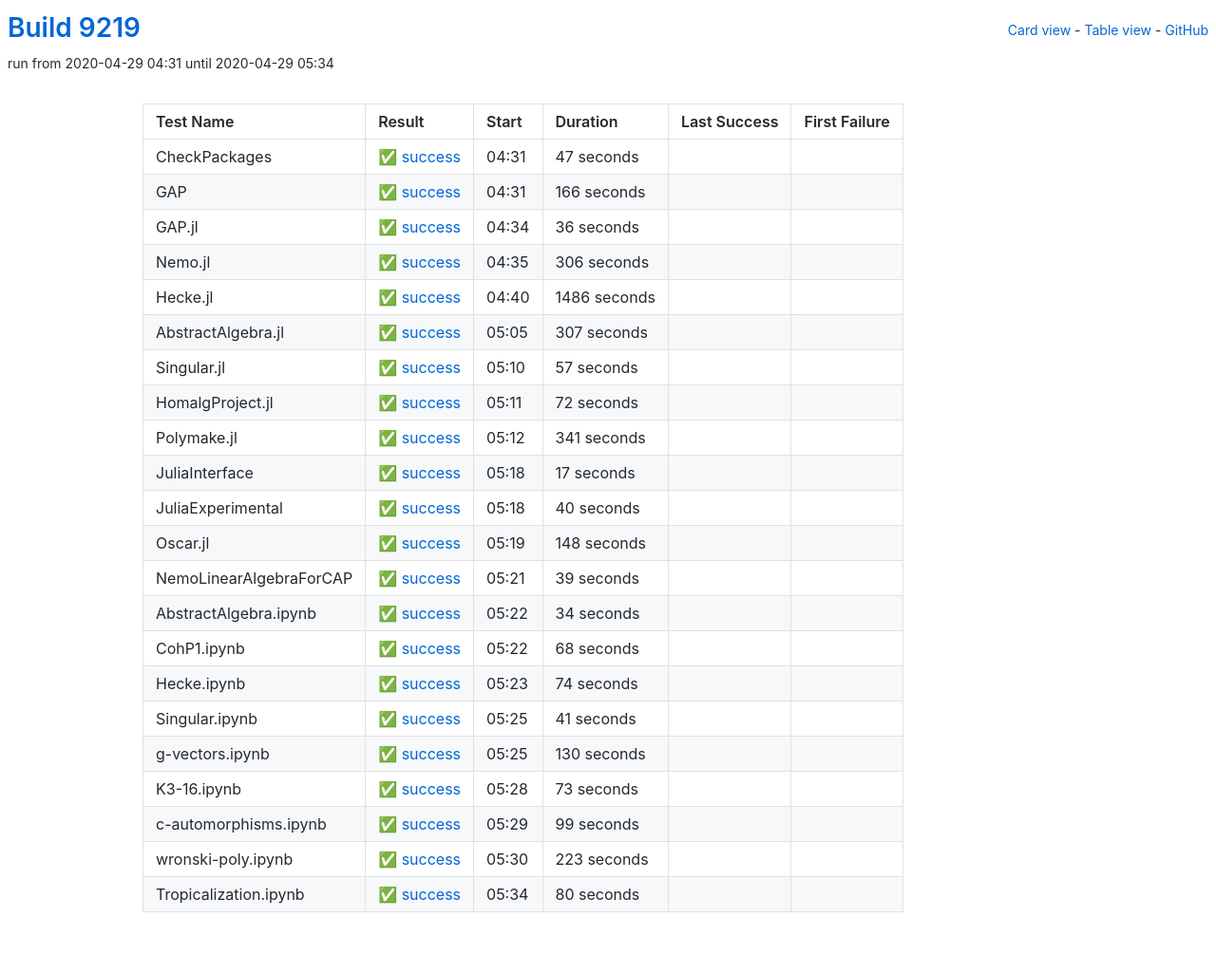
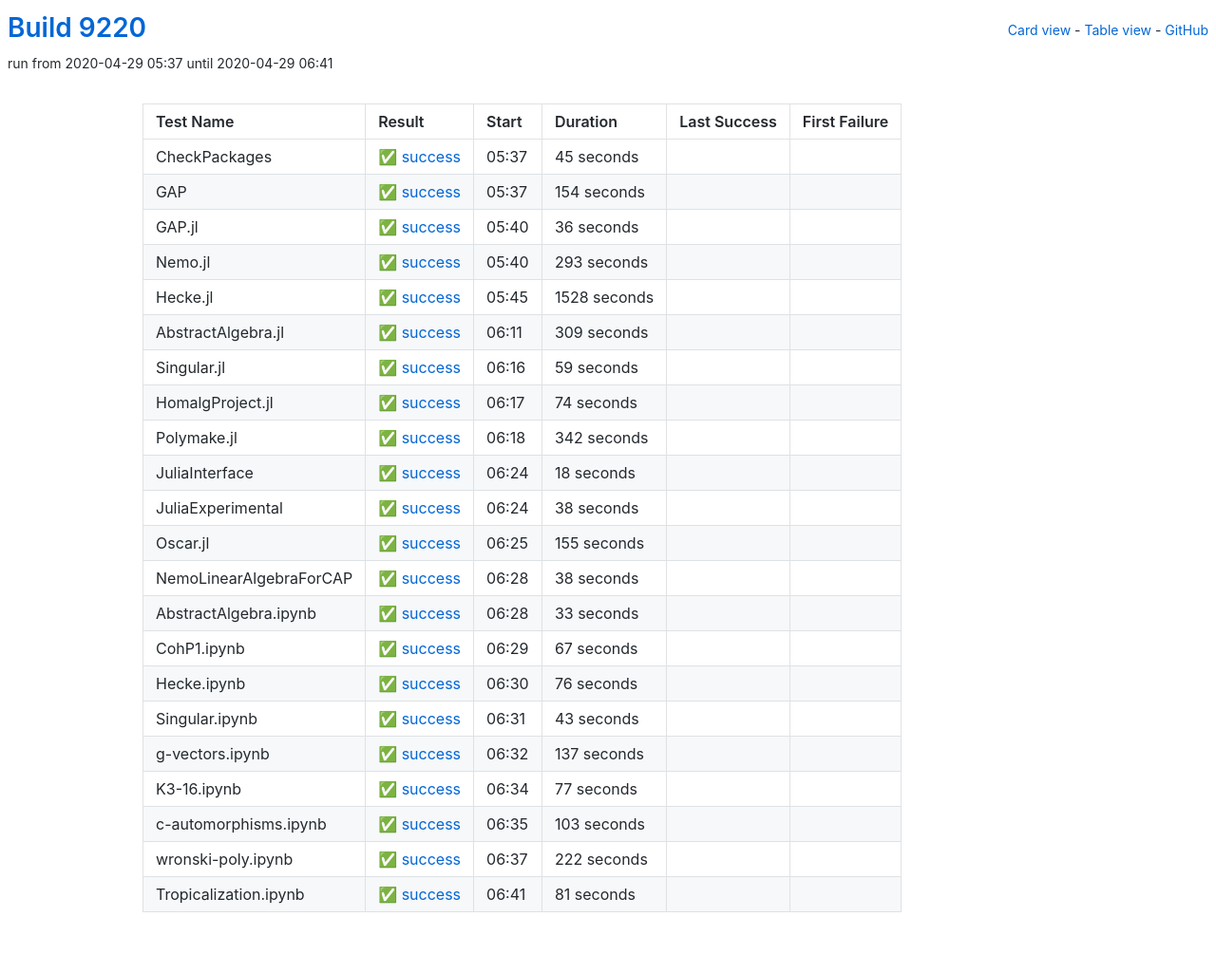
Before and after one commit to oscar-system/oscar-ci-status, a Jekyll site: the page built from table.html, in a window 1280 px wide. Shown: the whole page at 95% size. Built offline with Jekyll 4.4.1, drawn with Linux system fonts in a browser that asks for light colours.

Commit message:
Build 9220

```diff
--- a/_data/ci.yml
+++ b/_data/ci.yml
@@ -1,27 +1,27 @@
-build: 9219
-build_url: https://oscarci.mathematik.uni-kl.de/job/oscar/9219/
+build: 9220
+build_url: https://oscarci.mathematik.uni-kl.de/job/oscar/9220/
 job: oscar
 tests:
-- duration: 47
+- duration: 45
   exitcode: 0
   first_failure: false
   first_failure_url: null
   last_success: false
   last_success_url: null
-  log: https://oscarci.mathematik.uni-kl.de/job/oscar/9219/artifact/logs/build-9219/CheckPackages.log
+  log: https://oscarci.mathematik.uni-kl.de/job/oscar/9220/artifact/logs/build-9220/CheckPackages.log
   name: CheckPackages
-  start: 2020-04-29 04:31
+  start: 2020-04-29 05:37
   status: success
   success: true
-- duration: 166
+- duration: 154
   exitcode: 0
   first_failure: false
   first_failure_url: null
   last_success: false
   last_success_url: null
-  log: https://oscarci.mathematik.uni-kl.de/job/oscar/9219/artifact/logs/build-9219/GAP.log
+  log: https://oscarci.mathematik.uni-kl.de/job/oscar/9220/artifact/logs/build-9220/GAP.log
   name: GAP
-  start: 2020-04-29 04:31
+  start: 2020-04-29 05:37
   status: success
   success: true
 - duration: 36
@@ -30,141 +30,53 @@
   first_failure_url: null
   last_success: false
   last_success_url: null
-  log: https://oscarci.mathematik.uni-kl.de/job/oscar/9219/artifact/logs/build-9219/GAP.jl.log
+  log: https://oscarci.mathematik.uni-kl.de/job/oscar/9220/artifact/logs/build-9220/GAP.jl.log
   name: GAP.jl
-  start: 2020-04-29 04:34
+  start: 2020-04-29 05:40
   status: success
   success: true
-- duration: 306
+- duration: 293
   exitcode: 0
   first_failure: false
   first_failure_url: null
   last_success: false
   last_success_url: null
-  log: https://oscarci.mathematik.uni-kl.de/job/oscar/9219/artifact/logs/build-9219/Nemo.jl.log
+  log: https://oscarci.mathematik.uni-kl.de/job/oscar/9220/artifact/logs/build-9220/Nemo.jl.log
   name: Nemo.jl
-  start: 2020-04-29 04:35
+  start: 2020-04-29 05:40
   status: success
   success: true
-- duration: 1486
+- duration: 1528
   exitcode: 0
   first_failure: false
   first_failure_url: null
   last_success: false
   last_success_url: null
-  log: https://oscarci.mathematik.uni-kl.de/job/oscar/9219/artifact/logs/build-9219/Hecke.jl.log
+  log: https://oscarci.mathematik.uni-kl.de/job/oscar/9220/artifact/logs/build-9220/Hecke.jl.log
   name: Hecke.jl
-  start: 2020-04-29 04:40
+  start: 2020-04-29 05:45
   status: success
   success: true
-- duration: 307
+- duration: 309
   exitcode: 0
   first_failure: false
   first_failure_url: null
   last_success: false
   last_success_url: null
-  log: https://oscarci.mathematik.uni-kl.de/job/oscar/9219/artifact/logs/build-9219/AbstractAlgebra.jl.log
+  log: https://oscarci.mathematik.uni-kl.de/job/oscar/9220/artifact/logs/build-9220/AbstractAlgebra.jl.log
   name: AbstractAlgebra.jl
-  start: 2020-04-29 05:05
+  start: 2020-04-29 06:11
   status: success
   success: true
-- duration: 57
+- duration: 59
   exitcode: 0
   first_failure: false
   first_failure_url: null
   last_success: false
   last_success_url: null
-  log: https://oscarci.mathematik.uni-kl.de/job/oscar/9219/artifact/logs/build-9219/Singular.jl.log
+  log: https://oscarci.mathematik.uni-kl.de/job/oscar/9220/artifact/logs/build-9220/Singular.jl.log
   name: Singular.jl
-  start: 2020-04-29 05:10
-  status: success
-  success: true
-- duration: 72
-  exitcode: 0
-  first_failure: false
-  first_failure_url: null
-  last_success: false
-  last_success_url: null
-  log: https://oscarci.mathematik.uni-kl.de/job/oscar/9219/artifact/logs/build-9219/HomalgProject.jl.log
-  name: HomalgProject.jl
-  start: 2020-04-29 05:11
-  status: success
-  success: true
-- duration: 341
-  exitcode: 0
-  first_failure: false
-  first_failure_url: null
-  last_success: false
-  last_success_url: null
-  log: https://oscarci.mathematik.uni-kl.de/job/oscar/9219/artifact/logs/build-9219/Polymake.jl.log
-  name: Polymake.jl
-  start: 2020-04-29 05:12
-  status: success
-  success: true
-- duration: 17
-  exitcode: 0
-  first_failure: false
-  first_failure_url: null
-  last_success: false
-  last_success_url: null
-  log: https://oscarci.mathematik.uni-kl.de/job/oscar/9219/artifact/logs/build-9219/JuliaInterface.log
-  name: JuliaInterface
-  start: 2020-04-29 05:18
-  status: success
-  success: true
-- duration: 40
-  exitcode: 0
-  first_failure: false
-  first_failure_url: null
-  last_success: false
-  last_success_url: null
-  log: https://oscarci.mathematik.uni-kl.de/job/oscar/9219/artifact/logs/build-9219/JuliaExperimental.log
-  name: JuliaExperimental
-  start: 2020-04-29 05:18
-  status: success
-  success: true
-- duration: 148
-  exitcode: 0
-  first_failure: false
-  first_failure_url: null
-  last_success: false
-  last_success_url: null
-  log: https://oscarci.mathematik.uni-kl.de/job/oscar/9219/artifact/logs/build-9219/Oscar.jl.log
-  name: Oscar.jl
-  start: 2020-04-29 05:19
-  status: success
-  success: true
-- duration: 39
-  exitcode: 0
-  first_failure: false
-  first_failure_url: null
-  last_success: false
-  last_success_url: null
-  log: https://oscarci.mathematik.uni-kl.de/job/oscar/9219/artifact/logs/build-9219/NemoLinearAlgebraForCAP.log
-  name: NemoLinearAlgebraForCAP
-  start: 2020-04-29 05:21
-  status: success
-  success: true
-- duration: 34
-  exitcode: 0
-  first_failure: false
-  first_failure_url: null
-  last_success: false
-  last_success_url: null
-  log: https://oscarci.mathematik.uni-kl.de/job/oscar/9219/artifact/logs/build-9219/AbstractAlgebra.ipynb.log
-  name: AbstractAlgebra.ipynb
-  start: 2020-04-29 05:22
-  status: success
-  success: true
-- duration: 68
-  exitcode: 0
-  first_failure: false
-  first_failure_url: null
-  last_success: false
-  last_success_url: null
-  log: https://oscarci.mathematik.uni-kl.de/job/oscar/9219/artifact/logs/build-9219/CohP1.ipynb.log
-  name: CohP1.ipynb
-  start: 2020-04-29 05:22
+  start: 2020-04-29 06:16
   status: success
   success: true
 - duration: 74
@@ -173,74 +85,162 @@
   first_failure_url: null
   last_success: false
   last_success_url: null
-  log: https://oscarci.mathematik.uni-kl.de/job/oscar/9219/artifact/logs/build-9219/Hecke.ipynb.log
-  name: Hecke.ipynb
-  start: 2020-04-29 05:23
+  log: https://oscarci.mathematik.uni-kl.de/job/oscar/9220/artifact/logs/build-9220/HomalgProject.jl.log
+  name: HomalgProject.jl
+  start: 2020-04-29 06:17
   status: success
   success: true
-- duration: 41
+- duration: 342
   exitcode: 0
   first_failure: false
   first_failure_url: null
   last_success: false
   last_success_url: null
-  log: https://oscarci.mathematik.uni-kl.de/job/oscar/9219/artifact/logs/build-9219/Singular.ipynb.log
-  name: Singular.ipynb
-  start: 2020-04-29 05:25
+  log: https://oscarci.mathematik.uni-kl.de/job/oscar/9220/artifact/logs/build-9220/Polymake.jl.log
+  name: Polymake.jl
+  start: 2020-04-29 06:18
   status: success
   success: true
-- duration: 130
+- duration: 18
   exitcode: 0
   first_failure: false
   first_failure_url: null
   last_success: false
   last_success_url: null
-  log: https://oscarci.mathematik.uni-kl.de/job/oscar/9219/artifact/logs/build-9219/g-vectors.ipynb.log
-  name: g-vectors.ipynb
-  start: 2020-04-29 05:25
+  log: https://oscarci.mathematik.uni-kl.de/job/oscar/9220/artifact/logs/build-9220/JuliaInterface.log
+  name: JuliaInterface
+  start: 2020-04-29 06:24
   status: success
   success: true
-- duration: 73
+- duration: 38
   exitcode: 0
   first_failure: false
   first_failure_url: null
   last_success: false
   last_success_url: null
-  log: https://oscarci.mathematik.uni-kl.de/job/oscar/9219/artifact/logs/build-9219/K3-16.ipynb.log
-  name: K3-16.ipynb
-  start: 2020-04-29 05:28
+  log: https://oscarci.mathematik.uni-kl.de/job/oscar/9220/artifact/logs/build-9220/JuliaExperimental.log
+  name: JuliaExperimental
+  start: 2020-04-29 06:24
   status: success
   success: true
-- duration: 99
+- duration: 155
   exitcode: 0
   first_failure: false
   first_failure_url: null
   last_success: false
   last_success_url: null
-  log: https://oscarci.mathematik.uni-kl.de/job/oscar/9219/artifact/logs/build-9219/c-automorphisms.ipynb.log
-  name: c-automorphisms.ipynb
-  start: 2020-04-29 05:29
+  log: https://oscarci.mathematik.uni-kl.de/job/oscar/9220/artifact/logs/build-9220/Oscar.jl.log
+  name: Oscar.jl
+  start: 2020-04-29 06:25
   status: success
   success: true
-- duration: 223
+- duration: 38
   exitcode: 0
   first_failure: false
   first_failure_url: null
   last_success: false
   last_success_url: null
-  log: https://oscarci.mathematik.uni-kl.de/job/oscar/9219/artifact/logs/build-9219/wronski-poly.ipynb.log
-  name: wronski-poly.ipynb
-  start: 2020-04-29 05:30
+  log: https://oscarci.mathematik.uni-kl.de/job/oscar/9220/artifact/logs/build-9220/NemoLinearAlgebraForCAP.log
+  name: NemoLinearAlgebraForCAP
+  start: 2020-04-29 06:28
   status: success
   success: true
-- duration: 80
+- duration: 33
   exitcode: 0
   first_failure: false
   first_failure_url: null
   last_success: false
   last_success_url: null
-  log: https://oscarci.mathematik.uni-kl.de/job/oscar/9219/artifact/logs/build-9219/Tropicalization.ipynb.log
-  name: Tropicalization.ipynb
-  start: 2020-04-29 05:34
+  log: https://oscarci.mathematik.uni-kl.de/job/oscar/9220/artifact/logs/build-9220/AbstractAlgebra.ipynb.log
+  name: AbstractAlgebra.ipynb
+  start: 2020-04-29 06:28
   status: success
   success: true
+- duration: 67
+  exitcode: 0
+  first_failure: false
+  first_failure_url: null
+  last_success: false
+  last_success_url: null
+  log: https://oscarci.mathematik.uni-kl.de/job/oscar/9220/artifact/logs/build-9220/CohP1.ipynb.log
+  name: CohP1.ipynb
+  start: 2020-04-29 06:29
+  status: success
+  success: true
+- duration: 76
+  exitcode: 0
+  first_failure: false
+  first_failure_url: null
+  last_success: false
+  last_success_url: null
+  log: https://oscarci.mathematik.uni-kl.de/job/oscar/9220/artifact/logs/build-9220/Hecke.ipynb.log
+  name: Hecke.ipynb
+  start: 2020-04-29 06:30
+  status: success
+  success: true
+- duration: 43
+  exitcode: 0
+  first_failure: false
+  first_failure_url: null
+  last_success: false
+  last_success_url: null
+  log: https://oscarci.mathematik.uni-kl.de/job/oscar/9220/artifact/logs/build-9220/Singular.ipynb.log
+  name: Singular.ipynb
+  start: 2020-04-29 06:31
+  status: success
+  success: true
+- duration: 137
+  exitcode: 0
+  first_failure: false
+  first_failure_url: null
+  last_success: false
+  last_success_url: null
+  log: https://oscarci.mathematik.uni-kl.de/job/oscar/9220/artifact/logs/build-9220/g-vectors.ipynb.log
+  name: g-vectors.ipynb
+  start: 2020-04-29 06:32
+  status: success
+  success: true
+- duration: 77
+  exitcode: 0
+  first_failure: false
+  first_failure_url: null
+  last_success: false
+  last_success_url: null
+  log: https://oscarci.mathematik.uni-kl.de/job/oscar/9220/artifact/logs/build-9220/K3-16.ipynb.log
+  name: K3-16.ipynb
+  start: 2020-04-29 06:34
+  status: success
+  success: true
+- duration: 103
+  exitcode: 0
+  first_failure: false
+  first_failure_url: null
+  last_success: false
+  last_success_url: null
+  log: https://oscarci.mathematik.uni-kl.de/job/oscar/9220/artifact/logs/build-9220/c-automorphisms.ipynb.log
+  name: c-automorphisms.ipynb
+  start: 2020-04-29 06:35
+  status: success
+  success: true
+- duration: 222
+  exitcode: 0
+  first_failure: false
+  first_failure_url: null
+  last_success: false
+  last_success_url: null
+  log: https://oscarci.mathematik.uni-kl.de/job/oscar/9220/artifact/logs/build-9220/wronski-poly.ipynb.log
+  name: wronski-poly.ipynb
+  start: 2020-04-29 06:37
+  status: success
+  success: true
+- duration: 81
+  exitcode: 0
+  first_failure: false
+  first_failure_url: null
+  last_success: false
+  last_success_url: null
+  log: https://oscarci.mathematik.uni-kl.de/job/oscar/9220/artifact/logs/build-9220/Tropicalization.ipynb.log
+  name: Tropicalization.ipynb
+  start: 2020-04-29 06:41
+  status: success
+  success: true
```
Also changed, not shown: README.md.
